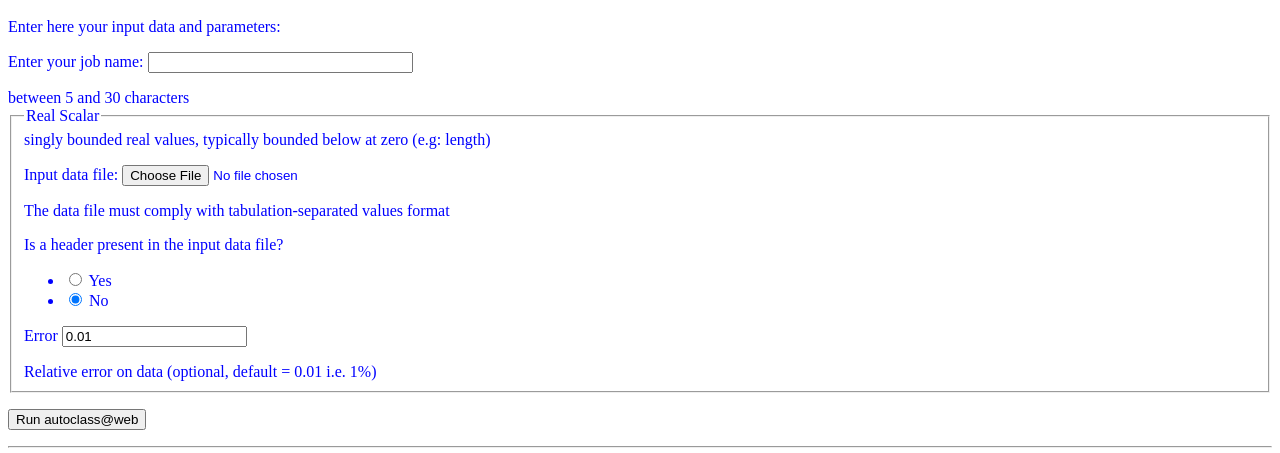
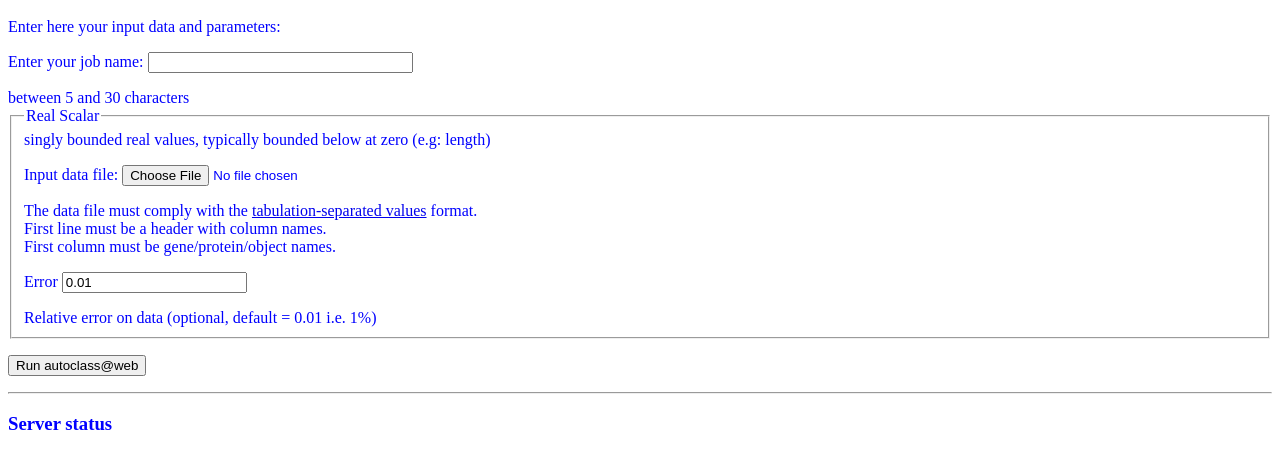
Before and after one commit to pierrepo/autoclassweb, a Flask app: template autoclassweb/templates/index.html in a window 1280 px wide. Shown: the part 93-546 px from the top of the page. Run offline with Flask 2, Linux system fonts and the light colour scheme; the template is opened without the code that fills it: values that come from a table or form of the project are taken from there, others are empty; some libraries are stand-ins or nearby versions.

Commit message:
Header in input data file is now mandatory

```diff
--- a/autoclassweb/__init__.py
+++ b/autoclassweb/__init__.py
@@ -47,7 +47,6 @@
         input_form.scalar_input_file.data.save(os.path.join(job.path, filename))
         scalar = {}
         scalar['file'] = filename
-        scalar['header'] = input_form.scalar_has_header.data
         scalar['error'] = input_form.scalar_error.data
         # prepare data to be stored in session
         session['job_name'] = job.name
@@ -64,7 +63,7 @@
         job_name = session['job_name']
         job_path = session['job_path']
         scalar = session['scalar']
-        scalar_clust= autoclass.Autoclass('scalar', job_path, scalar['file'], scalar['header'], scalar['error'])
+        scalar_clust= autoclass.Autoclass('scalar', job_path, scalar['file'], scalar['error'])
         scalar_clust.prepare_input_files()
         run_status = scalar_clust.run()
         access_token = scalar_clust.set_access_token()
--- a/autoclassweb/forms.py
+++ b/autoclassweb/forms.py
@@ -7,7 +7,7 @@
 class InputDataUpload(FlaskForm):
     # generic fields
     job_name = StringField("Enter your job name:",
-                            validators=[Required(), Length(min=5, max=30)],
+                            validators=[Required(), Length(min=4, max=30)],
                             )
     submit = SubmitField('Run autoclass@web',
                          render_kw={"class": "btn btn-info btn-lg", "id": "submit-button"}
@@ -16,11 +16,6 @@
     scalar_input_file = FileField("Input data file:",
                            validators=[FileRequired()]
                            )
-    scalar_has_header = RadioField("Is a header present in the input data file?",
-                            choices = [('True','Yes'),('False','No')],
-                            default='False',
-                            validators=[DataRequired()]
-                            )
     scalar_error = FloatField("Error",
                        default='0.01',
                        render_kw={"placeholder": "default is 0.01"}
--- a/autoclassweb/templates/index.html
+++ b/autoclassweb/templates/index.html
@@ -14,8 +14,11 @@
             <legend>Real Scalar</legend>
             <div>singly bounded real values, typically bounded below at zero (e.g: length)</div>
             <p>{{form.scalar_input_file.label}} {{form.scalar_input_file}}</p>
-            <div class="helper">The data file must comply with tabulation-separated values format</div>
-            <p>{{form.scalar_has_header.label}} {{form.scalar_has_header}}</p>
+            <div class="helper">
+            The data file must comply with the <a href="https://en.wikipedia.org/wiki/Tab-separated_values">tabulation-separated values</a> format.<br />
+            First line must be a header with column names.<br />
+            First column must be gene/protein/object names.
+            </div>
             <p>{{form.scalar_error.label}} {{form.scalar_error}}</p>
             <div class="helper">Relative error on data (optional, default = 0.01 i.e. 1%)</div>
         </fieldset>
--- a/autoclassweb/templates/startjob.html
+++ b/autoclassweb/templates/startjob.html
@@ -13,11 +13,10 @@
     {% if run_status %}
     <div class="success">
     <p>
-    Congratulation. Your autoclass job is now running. Let's hope it'll cluter your data nicely!
+    Congratulation. Your autoclass job {{ job_name }} is now running. Let's hope it'll cluster your data nicely!
 		</p>
-		<p>Your job name is: <span class="highlight">{{ job_name }}</span>.</p>
 		<p>Your token is: <span class="highlight">{{ access_token }}</span>.</p>
-		<p>You will need name and token to get your results back upon completion of your autoclass job.</p>
+		<p>You will need  your token to get your results back upon completion of your autoclass job.</p>
 		<p>Check regularly your job status.</p>
     </div>
     {% else %}
```
Also changed, not shown: autoclassweb/autoclass.py (+2 -7 lines).
